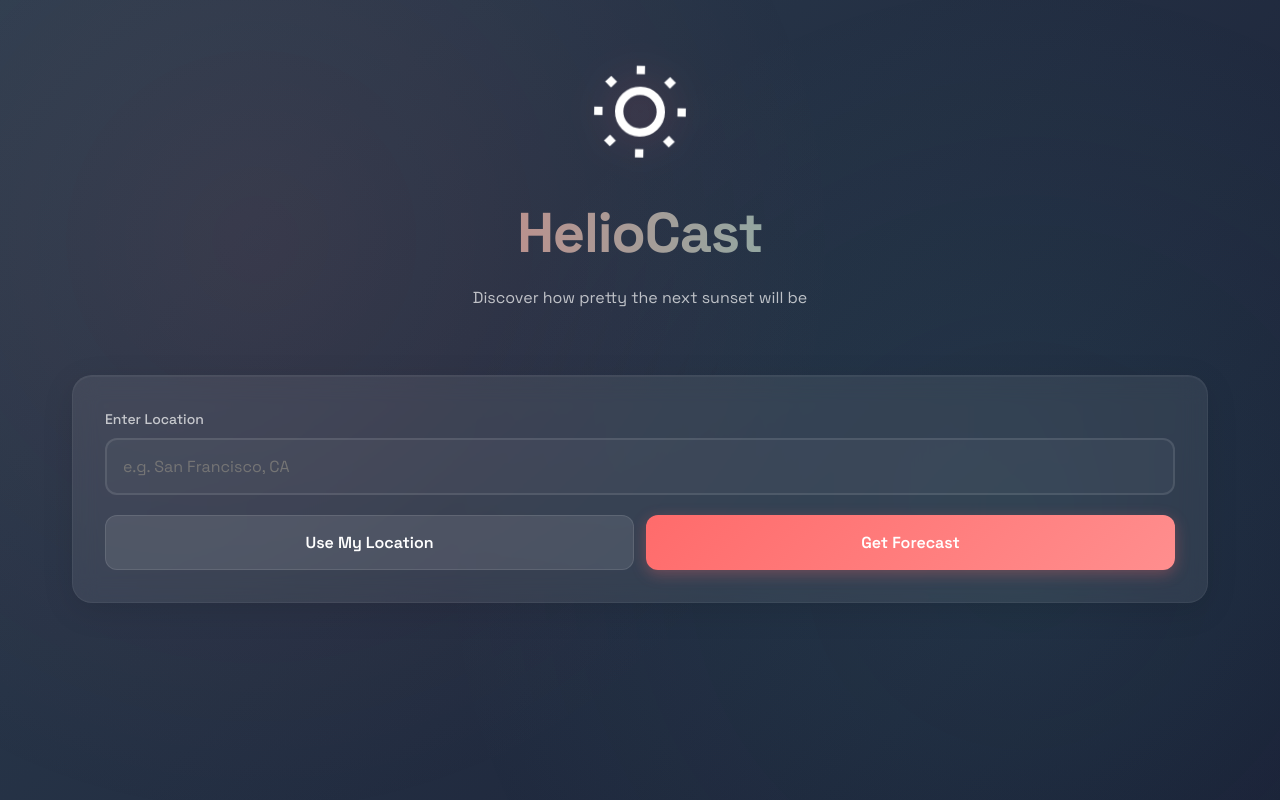
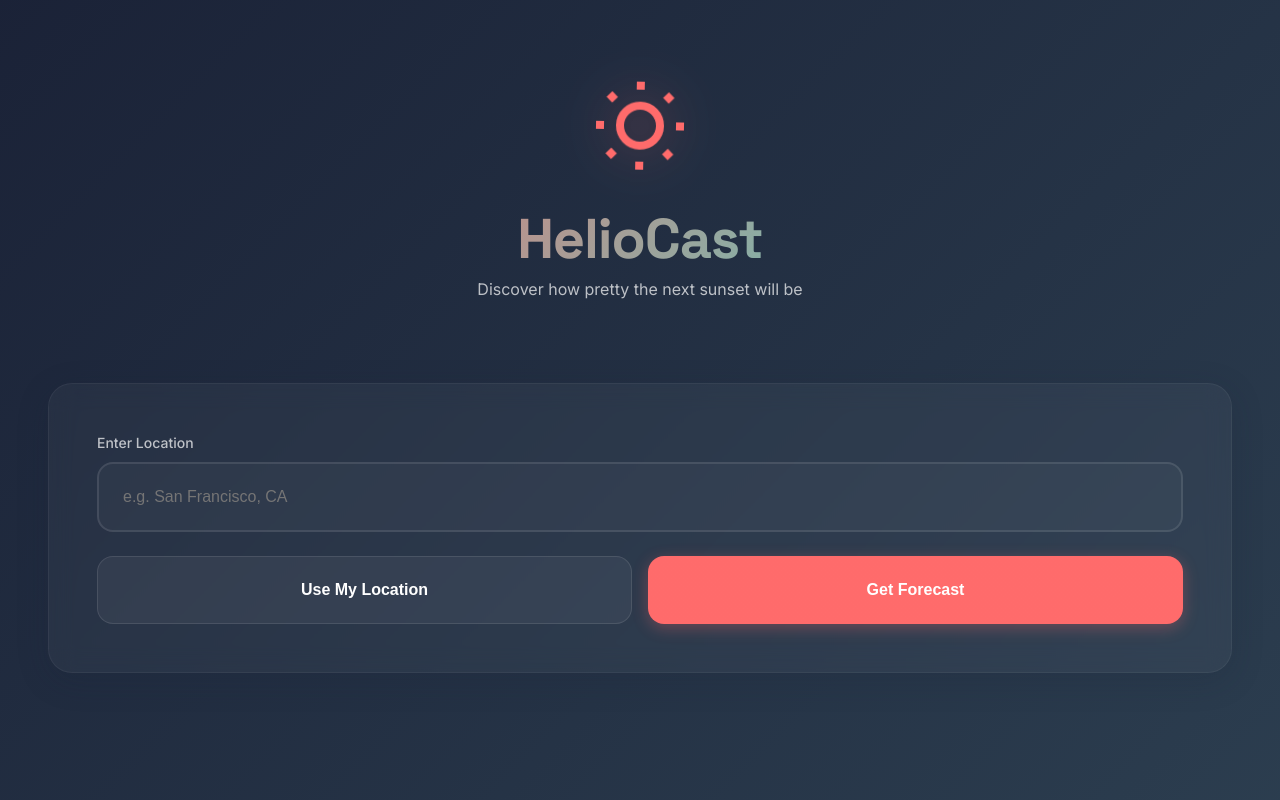
Before and after one commit to Clevis22/HelioCast, a plain HTML site: page index.html in a window 1280 px wide. Drawn offline with Linux system fonts and the light colour scheme.

Commit message:
updated style

```diff
--- a/index.html
+++ b/index.html
@@ -10,152 +10,134 @@
 <meta name="apple-mobile-web-app-status-bar-style" content="black-translucent">
   <title>HelioCast</title>
   <style>
- @import url('https://fonts.googleapis.com/css2?family=Space+Grotesk:wght@300;400;500;600;700&display=swap');
+@import url('https://fonts.googleapis.com/css2?family=Space+Grotesk:wght@300;400;500;600;700&family=Inter:wght@400;500;600&display=swap');
 
 :root {
-  --primary: #FF6B6B;
-  --secondary: #4ECDC4;
-  --gradient-start: #1A1F35;
-  --gradient-end: #2C3E50;
-  --card-bg: rgba(255, 255, 255, 0.08);
-  --text-primary: #FFFFFF;
-  --text-secondary: rgba(255, 255, 255, 0.7);
+  /* Enhanced color palette with HSL for better control */
+  --primary-hsl: 0, 100%, 71%;
+  --primary: hsl(var(--primary-hsl));
+  --secondary-hsl: 174, 65%, 55%;
+  --secondary: hsl(var(--secondary-hsl));
+  --gradient-start: hsl(224, 35%, 16%);
+  --gradient-end: hsl(210, 29%, 24%);
+  --card-bg: hsla(0, 0%, 100%, 0.04);
+  --text-primary: hsl(0, 0%, 100%);
+  --text-secondary: hsla(0, 0%, 100%, 0.7);
+
+  /* Spacing system */
+  --space-xs: 0.25rem;
+  --space-sm: 0.5rem;
+  --space-md: 1rem;
+  --space-lg: 1.5rem;
+  --space-xl: 2rem;
+  --space-2xl: 3rem;
+
+  /* Border radius */
+  --radius-sm: 0.5rem;
+  --radius-md: 1rem;
+  --radius-lg: 1.5rem;
+
+  /* Shadows */
+  --shadow-sm: 0 2px 8px hsla(224, 35%, 16%, 0.1);
+  --shadow-md: 0 4px 16px hsla(224, 35%, 16%, 0.15);
+  --shadow-lg: 0 8px 32px hsla(224, 35%, 16%, 0.2);
 }
 
-* {
+/* Modern CSS Reset Enhancements */
+*, *::before, *::after {
   margin: 0;
   padding: 0;
   box-sizing: border-box;
+  -webkit-font-smoothing: antialiased;
+  -moz-osx-font-smoothing: grayscale;
 }
 
+/* Enhanced Body Styles */
 body {
-  /* Add fallback */
-  background-color: var(--gradient-start);
-  /* Add Safari prefixes and multiple syntax */
-  background-image:
-    -webkit-linear-gradient(135deg, var(--gradient-start), var(--gradient-end)),
-    linear-gradient(135deg, var(--gradient-start), var(--gradient-end));
-  background-attachment: fixed;
-  /* Add GPU acceleration hints */
-  -webkit-transform: translateZ(0);
-  -webkit-backface-visibility: hidden;
-  will-change: transform;
-  /* Keep existing styles */
-  font-family: 'Space Grotesk', system-ui, -apple-system, sans-serif;
+  font-family: 'Inter', system-ui, sans-serif;
   min-height: 100vh;
   color: var(--text-primary);
   line-height: 1.6;
-  position: relative;
+  background: var(--gradient-start);
+  background-image:
+    linear-gradient(135deg,
+      var(--gradient-start),
+      var(--gradient-end)
+    );
+  background-attachment: fixed;
   overflow-x: hidden;
 }
 
-/* Update ambient effects */
-body::before {
-  content: '';
-  position: fixed;
-  top: 0;
-  left: 0;
+/* Improved Container Layout */
+.app-container {
   width: 100%;
-  height: 100%;
-  background-image:
-    -webkit-radial-gradient(20% 30%, circle, rgba(255, 107, 107, 0.08) 0%, transparent 50%),
-    -webkit-radial-gradient(80% 70%, circle, rgba(78, 205, 196, 0.08) 0%, transparent 50%);
-  background-image:
-    radial-gradient(circle at 20% 30%, rgba(255, 107, 107, 0.08) 0%, transparent 50%),
-    radial-gradient(circle at 80% 70%, rgba(78, 205, 196, 0.08) 0%, transparent 50%);
-  pointer-events: none;
-  z-index: -1;
-  -webkit-transform: translateZ(0);
-  will-change: transform;
+  max-width: 90rem;
+  margin: 0 auto;
+  padding: var(--space-md);
 }
 
-/* Ambient background effects */
-body::before {
-  content: '';
-  position: fixed;
-  top: 0;
-  left: 0;
-  width: 100%;
-  height: 100%;
-  background-image:
-    -webkit-radial-gradient(20% 30%, circle, rgba(255, 107, 107, 0.08) 0%, transparent 50%),
-    -webkit-radial-gradient(80% 70%, circle, rgba(78, 205, 196, 0.08) 0%, transparent 50%);
-  background-image:
-    radial-gradient(circle at 20% 30%, rgba(255, 107, 107, 0.08) 0%, transparent 50%),
-    radial-gradient(circle at 80% 70%, rgba(78, 205, 196, 0.08) 0%, transparent 50%);
-  pointer-events: none;
-  z-index: -1;
-  -webkit-transform: translateZ(0);
-  will-change: transform;
-}
-
-.app-container {
-  max-width: 1200px;
-  margin: 0 auto;
-  padding: 1rem;
-}
-
-/* Header Styles */
+/* Enhanced Header Design */
 .header {
   text-align: center;
-  padding: 2rem 0;
-  margin-bottom: 2rem;
+  padding: var(--space-xl) var(--space-md);
+  margin-bottom: var(--space-2xl);
 }
 
 .logo {
-  width: 80px;
-  height: 80px;
-  margin: 0 auto 1rem;
+  width: 4rem;
+  height: 4rem;
+  margin: 0 auto var(--space-lg);
+  color: var(--primary);
+  filter: drop-shadow(0 0 20px hsla(var(--primary-hsl), 0.3));
   animation: float 6s ease-in-out infinite;
-  filter: drop-shadow(0 0 15px rgba(255, 107, 107, 0.2));
 }
 
 .title {
-  font-size: clamp(2rem, 6vw, 3.5rem);
+  font-family: 'Space Grotesk', sans-serif;
+  font-size: clamp(2rem, 8vw, 3.5rem);
   font-weight: 700;
-  background: linear-gradient(to right, var(--primary), var(--secondary));
+  line-height: 1.1;
+  margin-bottom: var(--space-sm);
+  background: linear-gradient(135deg, var(--primary), var(--secondary));
   -webkit-background-clip: text;
   -webkit-text-fill-color: transparent;
-  margin-bottom: 0.5rem;
   letter-spacing: -0.02em;
 }
 
 .subtitle {
   font-size: 1rem;
   color: var(--text-secondary);
-  max-width: 600px;
+  max-width: 36rem;
   margin: 0 auto;
-  font-weight: 400;
+  line-height: 1.6;
 }
 
-/* Search Container Styles */
+/* Improved Search Container */
 .search-container {
   background: var(--card-bg);
   backdrop-filter: blur(12px);
-  border-radius: 20px;
-  padding: 1.5rem;
-  margin-bottom: 2rem;
-  box-shadow:
-    0 8px 32px rgba(0, 0, 0, 0.1),
-    inset 0 1px 1px rgba(255, 255, 255, 0.05);
-  border: 1px solid rgba(255, 255, 255, 0.05);
+  -webkit-backdrop-filter: blur(12px);
+  border-radius: var(--radius-lg);
+  padding: var(--space-xl);
+  margin-bottom: var(--space-2xl);
+  border: 1px solid hsla(0, 0%, 100%, 0.05);
+  box-shadow: var(--shadow-lg);
   transition: transform 0.3s ease, box-shadow 0.3s ease;
 }
 
-.search-container:hover {
+.search-container:focus-within {
   transform: translateY(-2px);
-  box-shadow:
-    0 12px 40px rgba(0, 0, 0, 0.15),
-    inset 0 1px 1px rgba(255, 255, 255, 0.05);
+  box-shadow: 0 12px 48px hsla(224, 35%, 16%, 0.25);
 }
 
+/* Enhanced Input Styles */
 .input-group {
-  margin-bottom: 1.25rem;
+  margin-bottom: var(--space-lg);
 }
 
 .input-group label {
   display: block;
-  margin-bottom: 0.5rem;
+  margin-bottom: var(--space-sm);
   font-size: 0.875rem;
   color: var(--text-secondary);
   font-weight: 500;
@@ -163,213 +145,235 @@ body::before {
 
 .input-field {
   width: 100%;
-  padding: 1rem;
-  border: 2px solid rgba(255, 255, 255, 0.1);
-  background: rgba(255, 255, 255, 0.03);
-  border-radius: 12px;
+  padding: var(--space-lg);
+  background: hsla(0, 0%, 100%, 0.03);
+  border: 2px solid hsla(0, 0%, 100%, 0.1);
+  border-radius: var(--radius-md);
   color: var(--text-primary);
   font-size: 1rem;
-  font-family: inherit;
   transition: all 0.3s ease;
 }
 
 .input-field:focus {
   outline: none;
   border-color: var(--primary);
-  background: rgba(255, 255, 255, 0.05);
-  box-shadow: 0 0 0 4px rgba(255, 107, 107, 0.1);
+  background: hsla(0, 0%, 100%, 0.05);
+  box-shadow: 0 0 0 4px hsla(var(--primary-hsl), 0.1);
 }
 
-/* Button Styles */
+/* Mobile-First Button Group */
 .button-group {
   display: grid;
+  gap: var(--space-md);
   grid-template-columns: 1fr;
-  gap: 0.75rem;
 }
 
+/* Enhanced Button Styles */
 .btn {
-  -webkit-appearance: none;
-  appearance: none;
-  padding: 1rem;
+  position: relative;
+  padding: var(--space-lg);
   border: none;
-  border-radius: 12px;
+  border-radius: var(--radius-md);
   font-size: 1rem;
   font-weight: 600;
   cursor: pointer;
   transition: all 0.3s ease;
-  font-family: inherit;
-  position: relative;
   overflow: hidden;
 }
 
-.btn::after {
-  content: '';
-  position: absolute;
-  top: 0;
-  left: 0;
-  width: 100%;
-  height: 100%;
-  background: linear-gradient(rgba(255, 255, 255, 0), rgba(255, 255, 255, 0.1));
-  opacity: 0;
-  transition: opacity 0.3s ease;
-}
-
-.btn:hover::after {
-  opacity: 1;
-}
-
 .btn-primary {
-  background: linear-gradient(135deg, var(--primary), #FF8E8E);
+  background: linear-gradient(135deg, var(--primary), hsl(var(--primary-hsl)));
   color: white;
-  box-shadow: 0 4px 15px rgba(255, 107, 107, 0.3);
+  box-shadow: 0 4px 16px hsla(var(--primary-hsl), 0.3);
 }
 
 .btn-secondary {
-  background-color: rgba(255, 255, 255, 0.1);
+  background: hsla(0, 0%, 100%, 0.05);
   color: white;
-
-  border: 1px solid rgba(255, 255, 255, 0.1);
+  border: 1px solid hsla(0, 0%, 100%, 0.1);
 }
 
 .btn:hover {
   transform: translateY(-2px);
-  box-shadow: 0 8px 25px rgba(0, 0, 0, 0.2);
 }
 
-/* Status Message Styles */
-.status {
-  text-align: center;
-  margin: 1.5rem 0;
-  font-size: 1rem;
-  color: var(--text-secondary);
+.btn:active {
+  transform: translateY(1px);
 }
 
-/* Forecast Grid Styles */
-.forecast-grid {
-  display: flex;
-  flex-direction: column;
-  gap: 1rem;
-  max-width: 800px;
-  margin: 0 auto;
-}
-
+/* Improved Forecast Cards */
 .forecast-day {
-  background: rgba(255, 255, 255, 0.05);
+  background: var(--card-bg);
   backdrop-filter: blur(12px);
-  border-radius: 16px;
-  border: 1px solid rgba(255, 255, 255, 0.1);
-  padding: 1.5rem;
-  transition: transform 0.2s ease;
+  -webkit-backdrop-filter: blur(12px);
+  border-radius: var(--radius-lg);
+  padding: var(--space-xl);
+  border: 1px solid hsla(0, 0%, 100%, 0.05);
+  margin-bottom: var(--space-lg);
+  transition: transform 0.3s ease;
 }
 
 .forecast-date {
+  font-family: 'Space Grotesk', sans-serif;
   font-size: 1.25rem;
   font-weight: 600;
-  color: var(--text-primary);
-  margin-bottom: 1.25rem;
-  padding-bottom: 0.75rem;
-  border-bottom: 1px solid rgba(255, 255, 255, 0.1);
+  margin-bottom: var(--space-lg);
+  padding-bottom: var(--space-md);
+  border-bottom: 1px solid hsla(0, 0%, 100%, 0.1);
 }
 
+/* Enhanced Time Block Design */
 .time-block {
-  background: rgba(255, 255, 255, 0.03);
-  border-radius: 12px;
-  padding: 1rem;
-  margin-bottom: 0.75rem;
+  background: hsla(0, 0%, 100%, 0.03);
+  border-radius: var(--radius-md);
+  padding: var(--space-lg);
+  margin-bottom: var(--space-md);
 }
 
 .score-indicator {
+  font-family: 'Space Grotesk', sans-serif;
   font-size: 1.5rem;
   font-weight: 700;
-  margin: 0.5rem 0;
+  margin: var(--space-sm) 0;
+  background: linear-gradient(135deg, var(--primary), var(--secondary));
+  -webkit-background-clip: text;
+  -webkit-text-fill-color: transparent;
 }
 
 .quality-badge {
   display: inline-block;
-  padding: 0.5rem 1rem;
-  border-radius: 20px;
+  padding: var(--space-sm) var(--space-lg);
+  border-radius: 2rem;
   font-size: 0.875rem;
   font-weight: 500;
-  background: rgba(255, 255, 255, 0.08);
-  margin-top: 0.5rem;
+  background: hsla(0, 0%, 100%, 0.05);
+  border: 1px solid hsla(0, 0%, 100%, 0.1);
 }
 
+/* Improved Forecast Details */
 .forecast-details {
-  margin-top: 1.25rem;
-  padding-top: 1.25rem;
-  border-top: 1px solid rgba(255, 255, 255, 0.1);
+  margin-top: var(--space-lg);
+  padding-top: var(--space-lg);
+  border-top: 1px solid hsla(0, 0%, 100%, 0.1);
   display: grid;
-  grid-template-columns: repeat(auto-fit, minmax(140px, 1fr));
-  gap: 0.75rem;
+  gap: var(--space-md);
+  font-size: 0.875rem;
+  color: var(--text-secondary);
+}
+
+/* Enhanced Loading Animation */
+.loading {
+  display: inline-block;
+  width: 1.5rem;
+  height: 1.5rem;
+  border: 2px solid hsla(0, 0%, 100%, 0.1);
+  border-radius: 50%;
+  border-top-color: var(--primary);
+  animation: spin 1s linear infinite;
+  margin-right: var(--space-sm);
+}
+
+/* Status Message */
+.status {
+  text-align: center;
+  margin: var(--space-xl) 0;
+  color: var(--text-secondary);
   font-size: 0.875rem;
 }
 
-/* Loading Animation */
-.loading {
-  display: inline-block;
-  width: 24px;
-  height: 24px;
-  border: 3px solid rgba(255, 255, 255, 0.1);
-  border-radius: 50%;
-  border-top-color: var(--primary);
-  animation: spin 1s linear infinite;
-  margin-right: 0.5rem;
-  vertical-align: middle;
-}
+/* Score Colors with HSL */
+[data-score="exceptional"] { color: hsl(142, 71%, 45%); }
+[data-score="very-good"] { color: hsl(190, 95%, 39%); }
+[data-score="good"] { color: hsl(43, 96%, 56%); }
+[data-score="fair"] { color: hsl(27, 96%, 61%); }
+[data-score="poor"] { color: hsl(0, 84%, 60%); }
 
-/* Score Colors */
-[data-score="exceptional"] { color: #4ade80; }
-[data-score="very-good"] { color: #22d3ee; }
-[data-score="good"] { color: #fbbf24; }
-[data-score="fair"] { color: #fb923c; }
-[data-score="poor"] { color: #f87171; }
-
-/* Animations */
+/* Refined Animations */
 @keyframes float {
-  0%, 100% { transform: translateY(0) rotate(0); }
-  50% { transform: translateY(-10px) rotate(5deg); }
+  0%, 100% {
+    transform: translateY(0) rotate(0);
+  }
+  50% {
+    transform: translateY(-10px) rotate(5deg);
+  }
 }
 
 @keyframes spin {
-  to { transform: rotate(360deg); }
+  to {
+    transform: rotate(360deg);
+  }
 }
 
-/* Responsive Design */
-@media (min-width: 640px) {
+/* Enhanced Responsive Design */
+@media (min-width: 40rem) {
   .app-container {
-    padding: 2rem;
+    padding: var(--space-xl);
   }
 
   .button-group {
-    grid-template-columns: 1fr 1fr;
+    grid-template-columns: repeat(2, 1fr);
   }
 
   .forecast-details {
-    grid-template-columns: repeat(auto-fit, minmax(200px, 1fr));
+    grid-template-columns: repeat(auto-fit, minmax(12rem, 1fr));
   }
 }
 
-@media (min-width: 768px) {
+@media (min-width: 48rem) {
   .search-container {
-    padding: 2rem;
+    padding: var(--space-2xl);
   }
 
   .time-block {
     display: flex;
     align-items: center;
     justify-content: space-between;
-    gap: 1rem;
+    gap: var(--space-lg);
   }
 
   .quality-badge {
-    margin-top: 0;
+    margin: 0;
+  }
+
+  .forecast-day {
+    padding: var(--space-2xl);
   }
 }
 
-@media (min-width: 1024px) {
+@media (min-width: 64rem) {
   .logo {
-    width: 100px;
-    height: 100px;
+    width: 6rem;
+    height: 6rem;
+  }
+
+  .app-container {
+    padding: var(--space-2xl);
+  }
+
+  .forecast-grid {
+    display: grid;
+    grid-template-columns: repeat(auto-fit, minmax(24rem, 1fr));
+    gap: var(--space-lg);
+  }
+}
+
+/* Dark Mode Optimization */
+@media (prefers-color-scheme: dark) {
+  :root {
+    --shadow-sm: 0 2px 8px hsla(224, 35%, 8%, 0.2);
+    --shadow-md: 0 4px 16px hsla(224, 35%, 8%, 0.3);
+    --shadow-lg: 0 8px 32px hsla(224, 35%, 8%, 0.4);
+  }
+}
+
+/* Reduced Motion */
+@media (prefers-reduced-motion: reduce) {
+  .logo {
+    animation: none;
+  }
+
+  .btn, .forecast-day, .search-container {
+    transition: none;
   }
 }
   </style>
```
